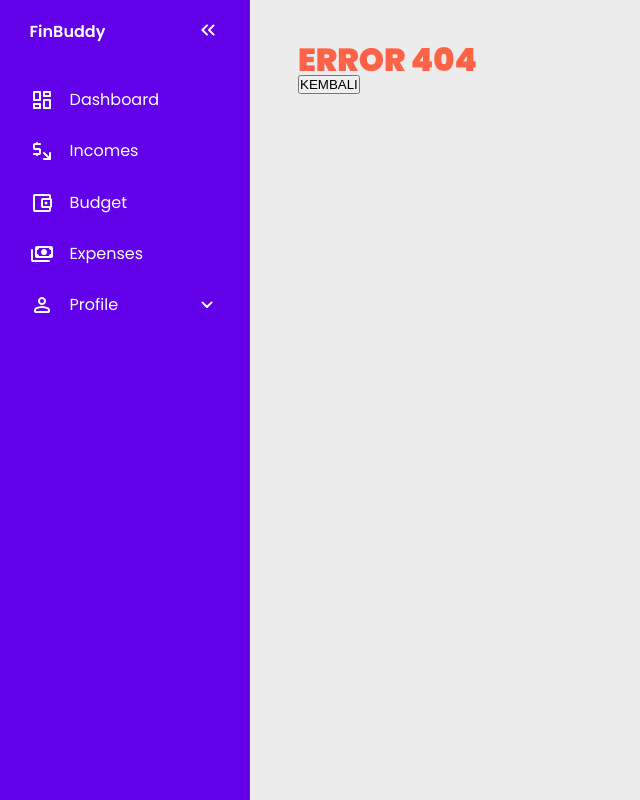
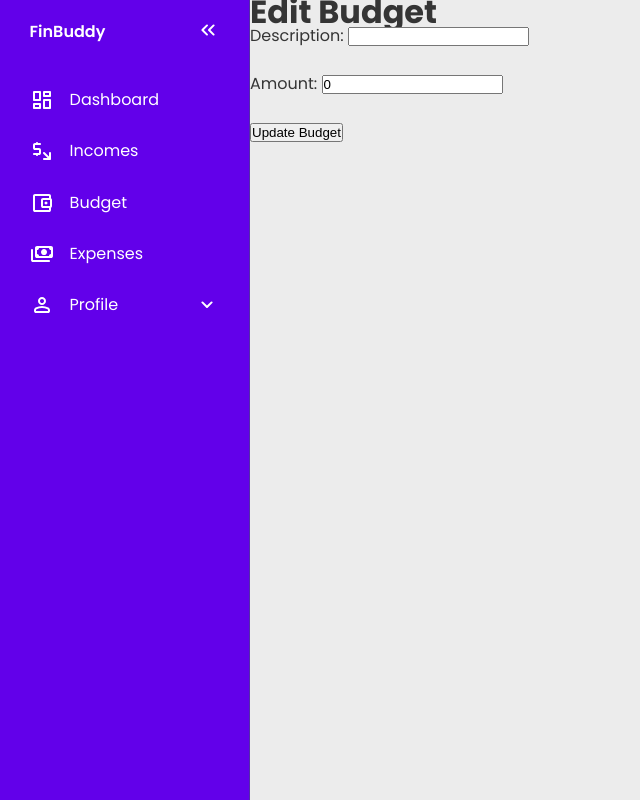
Before and after one commit to almaas-izdihar/fin-buddy, a PHP site: page /index.php?page=editBudget in a window 1280 px wide. Shown: the whole page, without its empty margins (0-640 px from the left). Run offline with PHP 8.4, Linux system fonts and the light colour scheme.

Commit message:
add edit budget

```diff
--- /dev/null
+++ b/pages/editBudget.php
@@ -0,0 +1,72 @@
+<?php if(defined("LEWAT_INDEX") == false) die("Tidak boleh akses langsung!"); ?>
+
+<?php
+// Include the database connection
+require_once 'lib/koneksi.php';
+
+// Initialize variables
+$success = false;
+$budget_id = $_GET['budget_id'] ?? null;
+$description = '';
+$amount = 0.00;
+
+// Fetch existing budget data
+if ($budget_id) {
+    $stmt = $conn->prepare("SELECT description, amount FROM budgets WHERE id = ? AND soft_delete = 0");
+    $stmt->bind_param("i", $budget_id);
+    $stmt->execute();
+    $stmt->bind_result($description, $amount);
+    $stmt->fetch();
+    $stmt->close();
+}
+
+// Check if the form is submitted
+if ($_SERVER['REQUEST_METHOD'] == 'POST') {
+    $description = $_POST['description'];
+    $amount = $_POST['amount'];
+
+    // Prepare and bind
+    $stmt = $conn->prepare("UPDATE budgets SET description = ?, amount = ? WHERE id = ?");
+    $stmt->bind_param("sdi", $description, $amount, $budget_id);
+
+    // Execute the statement
+    if ($stmt->execute()) {
+        $success = true; // Set success flag
+    } else {
+        echo "Error: " . $stmt->error;
+    }
+
+    // Close the statement
+    $stmt->close();
+}
+
+// Close the connection
+$conn->close();
+?>
+
+<!DOCTYPE html>
+<html lang="en">
+<head>
+    <meta charset="UTF-8">
+    <meta name="viewport" content="width=device-width, initial-scale=1.0">
+    <title>Edit Budget</title>
+    <script>
+        // Redirect if form submission was successful
+        <?php if ($success): ?>
+        window.location.href = '?page=budget';
+        <?php endif; ?>
+    </script>
+</head>
+<body>
+    <h1>Edit Budget</h1>
+    <form action="" method="post">
+        <label for="description">Description:</label>
+        <input type="text" id="description" name="description" value="<?php echo htmlspecialchars($description); ?>" required><br><br>
+
+        <label for="amount">Amount:</label>
+        <input type="number" id="amount" name="amount" step="0.01" value="<?php echo htmlspecialchars($amount); ?>" required><br><br>
+
+        <input type="submit" value="Update Budget">
+    </form>
+</body>
+</html>
```
Also changed, not shown: pages/budget.php (+10 -2 lines).
